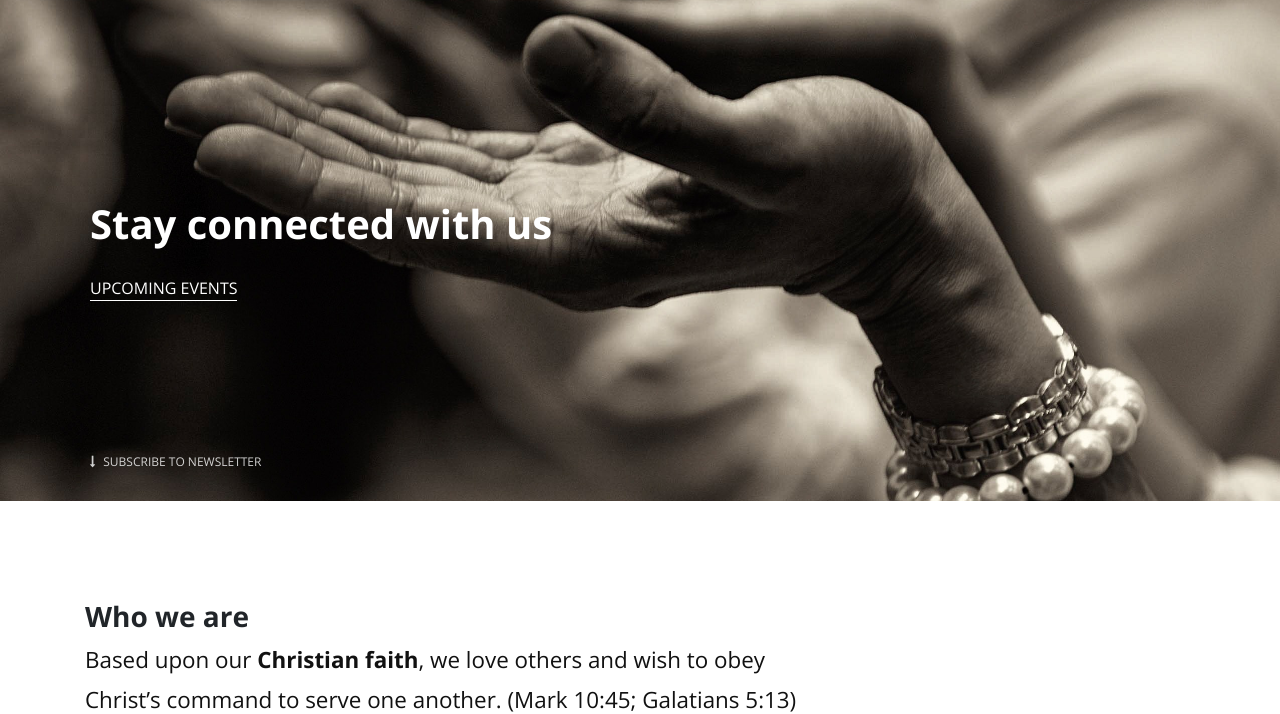
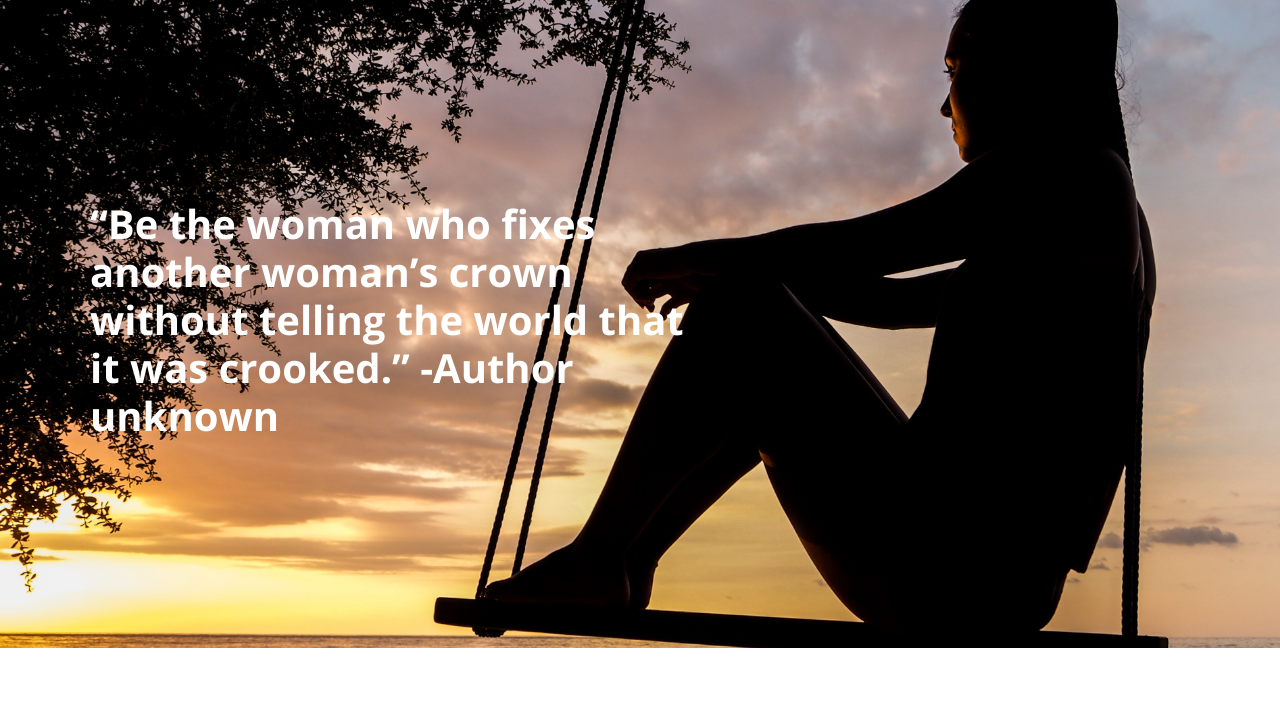
Before and after one commit to dspec12/womenwellnessword, a Django app: page / in a window 1280 px wide. Shown: the part 210-924 px from the top of the page. Run offline with Django 3.2, Linux system fonts and the light colour scheme; data that the repository does not hold is empty; some libraries are stand-ins or nearby versions.

Commit message:
Hero  image update

```diff
--- a/templates/index.html
+++ b/templates/index.html
@@ -6,15 +6,15 @@
 
 <!-- Hero Section-->
 <section
-  style="background: url({% static 'img/hands.jpg' %}); background-size: cover; background-position: center center"
+  style="background: url({% static 'img/hero.jpg' %}); background-size: cover; background-position: center center"
   class="hero">
   <div class="container">
     <div class="row">
       <div class="col-lg-7">
-        <h1>Stay connected with us</h1><a href="#" class="hero-link">Upcoming events</a>
+        <h1>“Be the woman who fixes another woman’s crown without telling the world that it was
+          crooked.” -Author unknown</h1>
       </div>
-    </div><a href=".newsletter" class="continue link-scroll"><i class="fa fa-long-arrow-down"></i> Subscribe to
-      Newsletter</a>
+    </div>
   </div>
 </section>
 <!-- Intro Section-->
@@ -35,6 +35,7 @@
     </div>
   </div>
 </section>
+<!-- Featured-->
 <section class="featured-posts no-padding-top">
   <div class="container">
     <header>
```
Also changed, not shown: static/img/hero.jpg (added).
